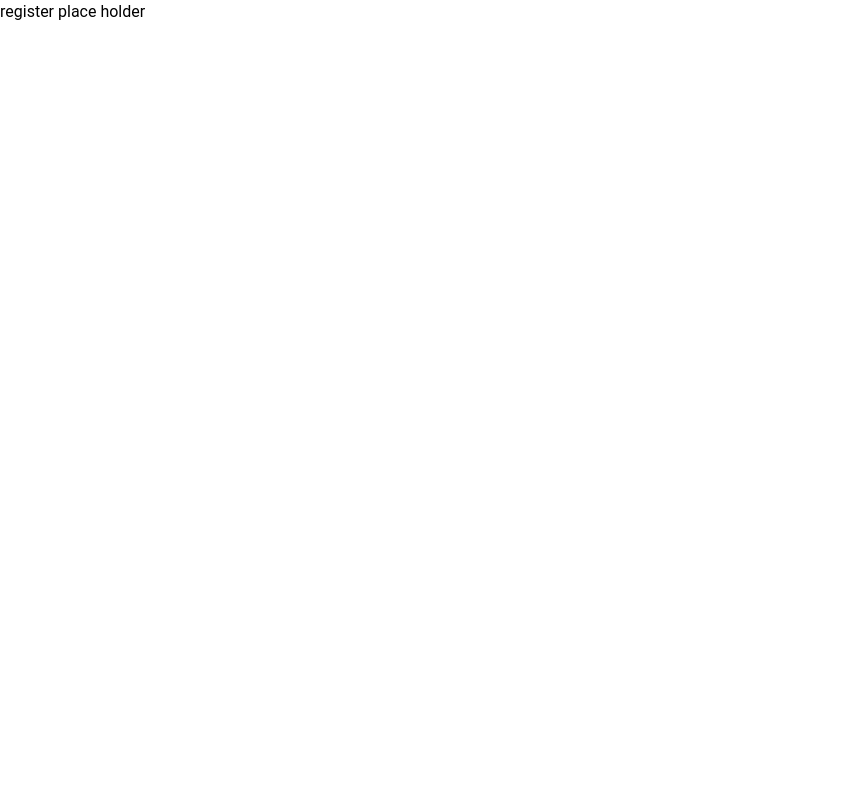
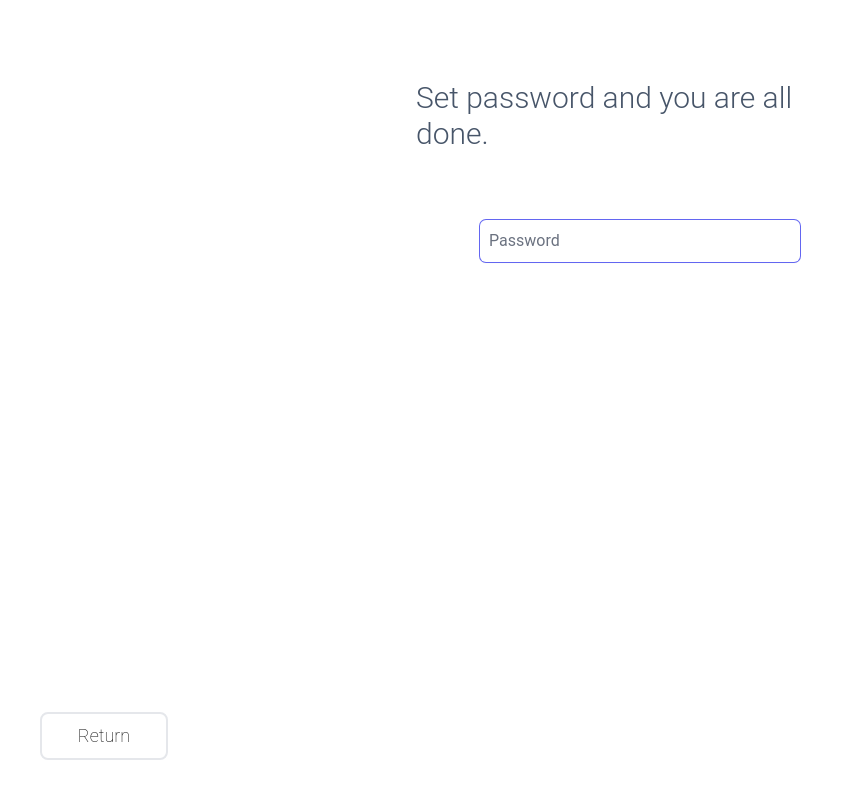
Before and after one commit to mSharifHub/e-commerce, a React (Create React App) app: page /api/credentials/check-email/register in a window 1280 px wide. Shown: the whole page, without its empty margins (0-863 px from the left). Built offline with nearby package versions, Linux system fonts and the light colour scheme.

Commit message:
password validation fron-end implementation

```diff
--- a/src/components/pages/SignInAndSignOut/Register.jsx
+++ b/src/components/pages/SignInAndSignOut/Register.jsx
@@ -1,3 +1,175 @@
+/* eslint-disable jsx-a11y/mouse-events-have-key-events */
+/* eslint-disable react/self-closing-comp */
+/* eslint-disable jsx-a11y/label-has-for */
+/* eslint-disable jsx-a11y/label-has-associated-control */
+
+import React, { useState, useRef, useEffect } from "react";
+import { Link, useNavigate } from "react-router-dom";
+import { useUser } from "../../../providers/contexts/userContext";
+
 export default function Register() {
-  return <div>register place holder</div>;
+  const [mouseOver, setMouseOver] = useState(false);
+  const [password, setPassword] = useState("");
+  const [valid, setValid] = useState(false);
+  const [touched, setTouched] = useState(false);
+  const [validationMessage, setvalidationMessage] = useState({
+    length: "",
+    upperCase: "",
+    specialChr: " ",
+  });
+
+  const { dispatch } = useUser();
+  const navigate = useNavigate();
+  const passwordRef = useRef(null);
+
+  // Use effect to focus on input on component mount
+  useEffect(() => {
+    if (passwordRef.current) {
+      passwordRef.current.focus();
+    }
+  }, []);
+
+  const handleOnMouseOver = () => {
+    setMouseOver(true);
+  };
+  const handleOnMouseLeave = () => {
+    setMouseOver(false);
+  };
+
+  // Use effect for validation message requirements
+  useEffect(() => {
+    if (touched) {
+      setvalidationMessage((prev) => {
+        const curentState = { ...prev };
+
+        curentState.length =
+          password.length > 0 && password.length < 5
+            ? "Password must be at least 5 characters"
+            : "valid length";
+
+        curentState.upperCase = !/[A-Z]/.test(password)
+          ? "Password must contain at least 1 uppercase letter"
+          : "Valid upper case";
+
+        curentState.specialChr = !/(?=.*[!@#$&*].*[!@#$&*])/.test(password)
+          ? "Password must contain at least 2 special characters"
+          : "Valid special characters";
+
+        return curentState;
+      });
+    }
+  }, [password, touched]);
+
+  const handlePasswordChange = (event) => {
+    setTouched(true);
+    const input = event.target.value;
+    setPassword(input);
+    const regex = /^(?=.*[A-Z])(?=(?:[^!@#$&*]*[!@#$&*]){2})(?=.*[0-9]).{5,}$/;
+    setValid(regex.test(input));
+  };
+
+  // Handle submit password
+  useEffect(() => {
+    if (touched && valid) {
+      setTimeout(() => {
+        setPassword("");
+        setTouched(false);
+        setValid(false);
+        setvalidationMessage((prevState) => {
+          const resetState = Object.keys(prevState).reduce((acc, key) => {
+            acc[key] = "";
+            return acc;
+          }, {});
+          return resetState;
+        });
+      }, 3000);
+    }
+  }, [touched, valid, setPassword, setTouched, setValid, setvalidationMessage]);
+
+  const label = touched && !valid ? "Required" : "Password";
+
+  return (
+    <div className="relative  flex flex-col justify-start items-center w-screen  h-screen p-4 overflow-hidden">
+      <div className="text-3xl font-light flex justify-center items-center mt-[4rem] mx-auto text-slate-600 whitespace-normal  max-w-md  signInSignOutslideIn ">
+        Set password and you are all done.
+      </div>
+      <form
+        type="submit"
+        className=" max-w-full mx-auto mt-[4rem] space-y-5 signInSignOutslideIn "
+        onSubmit={(e) => e.preventDefault()}
+      >
+        <div className="relative">
+          {(mouseOver || (touched && !valid)) && (
+            <span
+              className={`absolute -top-2  -translate-y-1/8  left-4 font-thing z-4 bg-white transition-all duration-100 ease-in-out tracking-[0.25em] ${
+                touched && !valid ? "text-red-500" : "text-gray-700"
+              }`}
+            >
+              {label}
+            </span>
+          )}
+
+          <label
+            htmlFor="password"
+            className="text-md font-medium  text-gray-700 capitalize "
+          />
+          <input
+            ref={passwordRef}
+            type="password"
+            id="password"
+            name="password"
+            onMouseOver={handleOnMouseOver}
+            onMouseLeave={handleOnMouseLeave}
+            onChange={handlePasswordChange}
+            value={password}
+            required
+            placeholder={!mouseOver ? "Password" : ""}
+            className={`mt-1 p-2 w-[20rem] border rounded-md shadow-sm focus:outline-none  ${
+              touched && !valid ? "focus:ring-red-500" : "focus:ring-indigo-500"
+            } focus:border-transparent`}
+          />
+        </div>
+        {/* message display */}
+        <div className="absolute">
+          {password.length >= 2 && (
+            <>
+              <div
+                className={`${
+                  password.length >= 5 ? "text-indigo-500" : "text-red-500"
+                }`}
+              >
+                {validationMessage.length}
+              </div>
+
+              <div
+                className={`${
+                  /(?=.*[!@#$&*].*[!@#$&*])/.test(password)
+                    ? "text-indigo-500"
+                    : "text-red-500"
+                }`}
+              >
+                {validationMessage.specialChr}
+              </div>
+
+              <div
+                className={`${
+                  /[A-Z]/.test(password) ? "text-indigo-500" : "text-red-500"
+                }`}
+              >
+                {validationMessage.upperCase}
+              </div>
+            </>
+          )}
+        </div>
+      </form>
+      <Link to="/">
+        <button
+          type="button"
+          className="absolute  bottom-10 left-10 justify-center items-center w-[8rem] h-[3rem] mt-4 text-black border-2 rounded-lg text-lg font-thin  capitalize transition-all duration-100 ease-out  cursor-pointer hover:scale-110"
+        >
+          return
+        </button>
+      </Link>
+    </div>
+  );
 }
```
